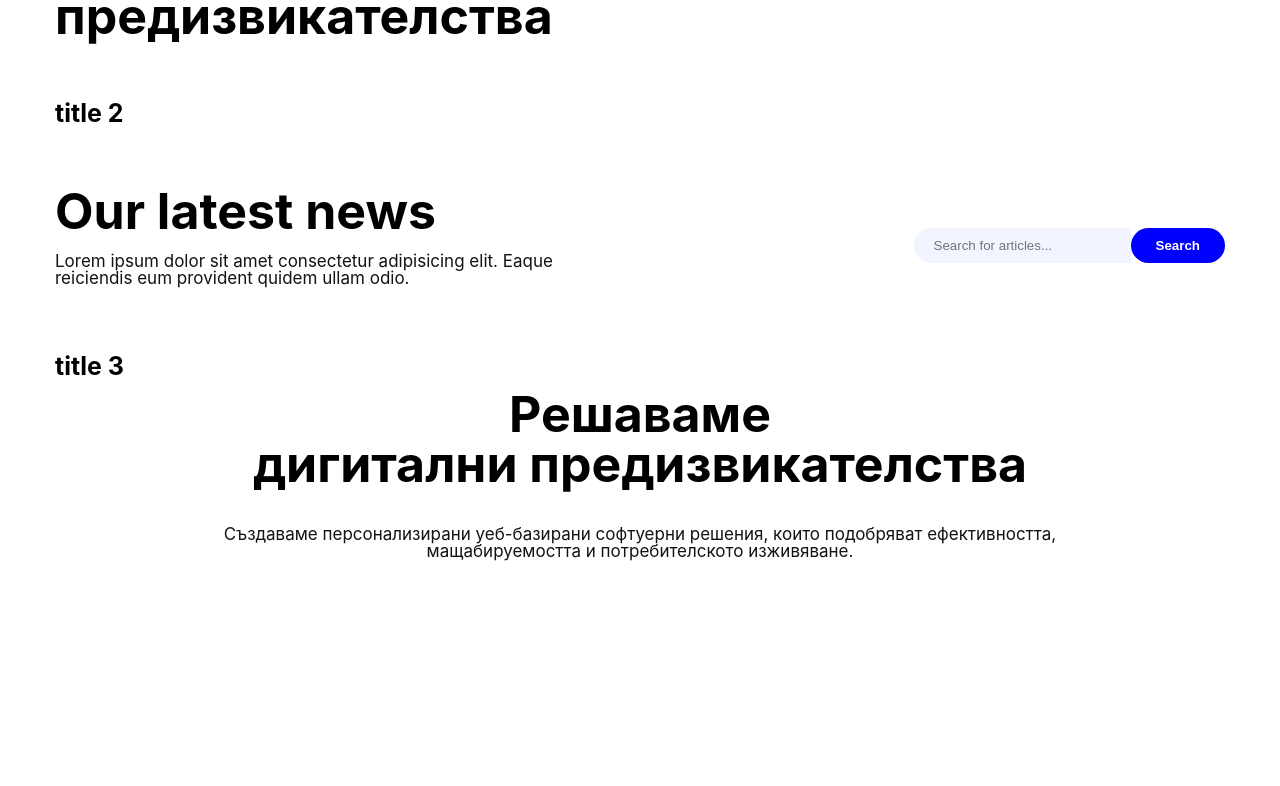
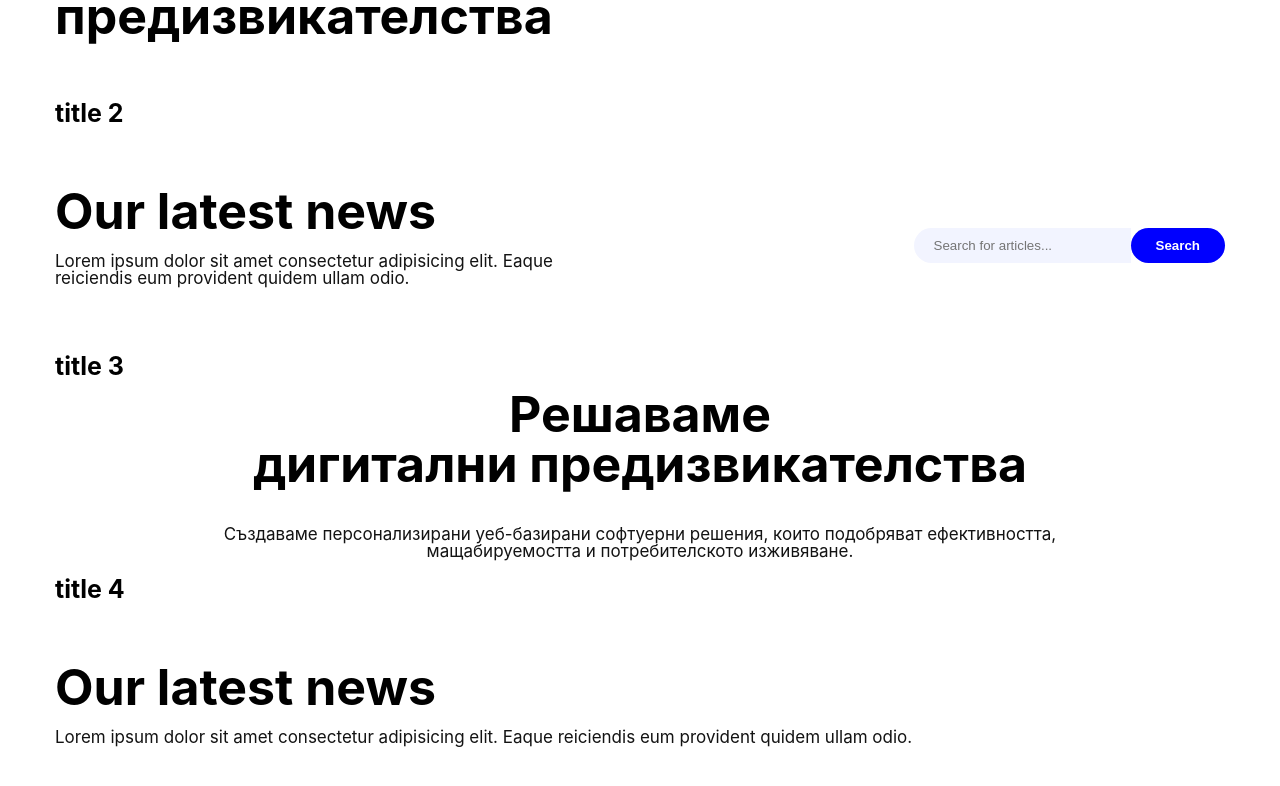
Before and after one commit to antoni-nikolov/r1zn-material, an Angular app: page /titles in a window 1280 px wide. Shown: the part 320-1106 px from the top of the page. Before the commit the page ends 947 px from the top, so only its background shows below. Built offline with nearby package versions, Linux system fonts and the light colour scheme.

Commit message:
added hero 5

```diff
--- a/src/app/heroes/+heroes/heroes.html
+++ b/src/app/heroes/+heroes/heroes.html
@@ -1,8 +1,16 @@
+<div class="page-wrapp">
     <h4>Hero 1</h4>
     <app-hero-1></app-hero-1>
+
     <h4>Hero 2</h4>
     <app-hero-2></app-hero-2>
+
     <h4>Hero 3</h4>
     <app-hero-3></app-hero-3>
+
     <h4>Hero 4</h4>
     <app-hero-4></app-hero-4>
+
+    <h4>Hero 5</h4>
+    <app-hero-5></app-hero-5>
+</div>
--- a/src/app/heroes/+heroes/heroes.ts
+++ b/src/app/heroes/+heroes/heroes.ts
@@ -3,6 +3,7 @@ import { Hero1 } from '../hero-1/hero-1';
 import { Hero2 } from '../hero-2/hero-2';
 import { Hero3 } from '../hero-3/hero-3';
 import { Hero4 } from '../hero-4/hero-4';
+import { Hero5 } from "../hero-5/hero-5";
 
 @Component({
   selector: 'app-heroes',
@@ -10,8 +11,9 @@ import { Hero4 } from '../hero-4/hero-4';
     Hero1,
     Hero2,
     Hero3,
-    Hero4
-  ],
+    Hero4,
+    Hero5
+],
   templateUrl: './heroes.html',
   styleUrl: './heroes.scss'
 })
--- /dev/null
+++ b/src/app/heroes/hero-5/hero-5.html
@@ -0,0 +1,17 @@
+<div class="container-full hero-5 rzn-grid rzn-col-2 gap-20">
+    <div class="container-inside">
+        <div class="title-4">
+            <div>
+                <h2>Our latest news</h2>
+                <p>Lorem ipsum dolor sit amet consectetur adipisicing elit. Eaque reiciendis eum provident quidem ullam odio.</p>
+            </div>
+        </div>
+        <div class="rzn-flex gap-20">
+            <a href="">Our Approach</a>
+            <a href="">Get an Service</a>
+        </div>
+    </div>
+    <div class="hero-5-img">
+        <img src="../../../assets/images/backgrounds/1.webp" alt="">
+    </div>
+</div>
--- /dev/null
+++ b/src/app/heroes/hero-5/hero-5.scss
@@ -0,0 +1,13 @@
+.hero-5-img {
+    height: 500px;
+
+    img {
+        width: 100%;
+        height: 100%;
+        object-fit: cover;
+    }
+}
+
+.title-4 {
+    padding: 50px 0;
+}
--- a/src/app/titles/titles/titles.html
+++ b/src/app/titles/titles/titles.html
@@ -1,7 +1,7 @@
 <div class="page-wrapp">
 
     <!-- Title 1 -->
-     <h4>title 1</h4>
+    <h4>title 1</h4>
     <div class="rzn-grid rzn-col-2 gap-10 title-1">
         <div>
             <h2>Решаваме<br>дигитални предизвикателства</h2>
@@ -20,7 +20,8 @@
 
         <div>
             <h2>Our latest news</h2>
-            <p>Lorem ipsum dolor sit amet consectetur adipisicing elit. Eaque reiciendis eum provident quidem ullam odio.</p>
+            <p>Lorem ipsum dolor sit amet consectetur adipisicing elit. Eaque reiciendis eum provident quidem ullam
+                odio.</p>
         </div>
 
         <div class="t-2-wrapp">
@@ -40,12 +41,23 @@
             <h2>Решаваме<br>дигитални предизвикателства</h2>
         </div>
         <div class="t-2-wrapp">
-            <p>Създаваме персонализирани уеб-базирани софтуерни решения, които подобряват ефективността, мащабируемостта и потребителското изживяване.</p>
+            <p>Създаваме персонализирани уеб-базирани софтуерни решения, които подобряват ефективността, мащабируемостта
+                и потребителското изживяване.</p>
         </div>
     </div>
 
 
 
+    <!-- Title 4 -->
+    <h4>title 4</h4>
+    <div class="title-4">
 
+        <div>
+            <h2>Our latest news</h2>
+            <p>Lorem ipsum dolor sit amet consectetur adipisicing elit. Eaque reiciendis eum provident quidem ullam
+                odio.</p>
+        </div>
+
+    </div>
 
 </div>
--- a/src/app/titles/titles/titles.scss
+++ b/src/app/titles/titles/titles.scss
@@ -54,3 +54,12 @@
 
 
 //// End Title 3 ////
+///
+///
+/// //// Title 4 ////
+
+.title-4 {
+    padding: 50px 0;
+}
+
+//// End Title 4 ////
```
Also changed, not shown: src/app/heroes/hero-5/hero-5.ts (added, +11 -0 lines), 1 other file (tests, documents, lock files or other folders). Lines whose indentation alone changed are shown as unchanged.
